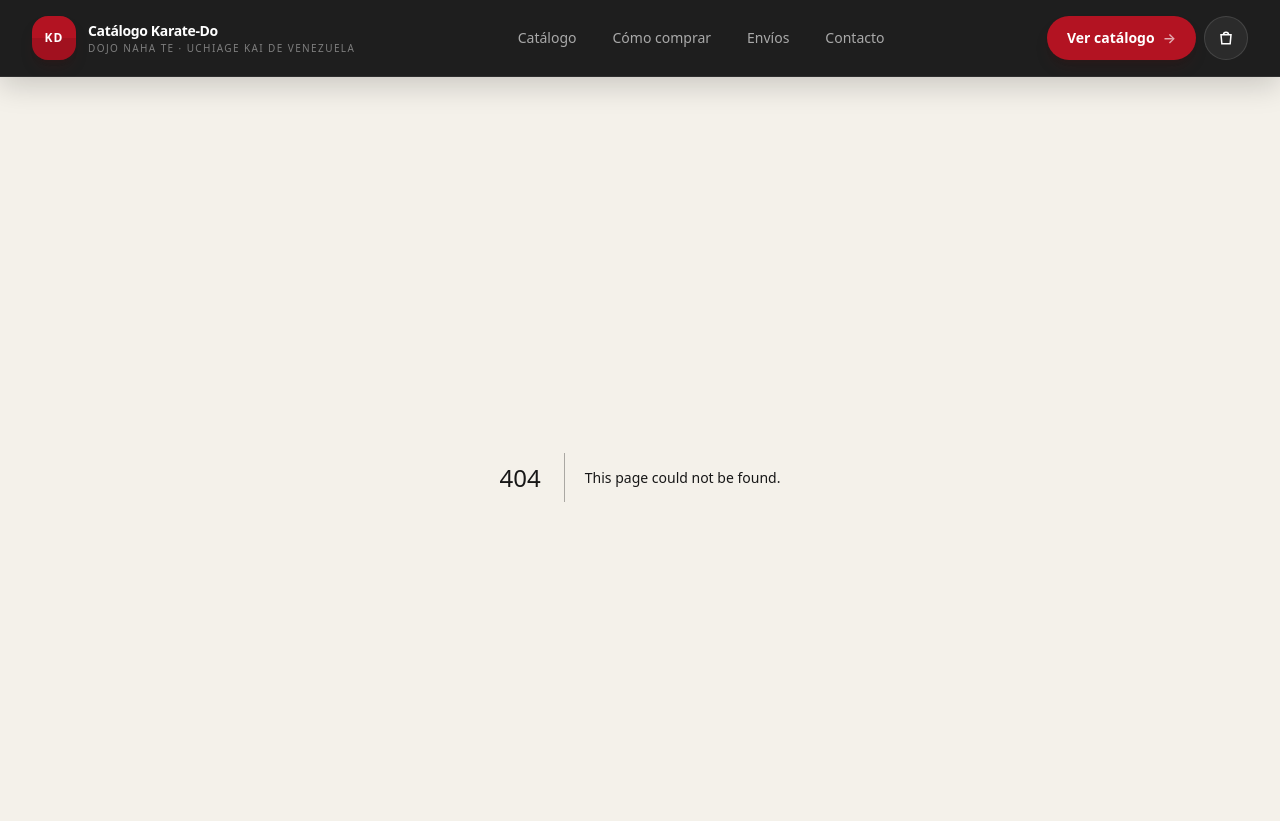
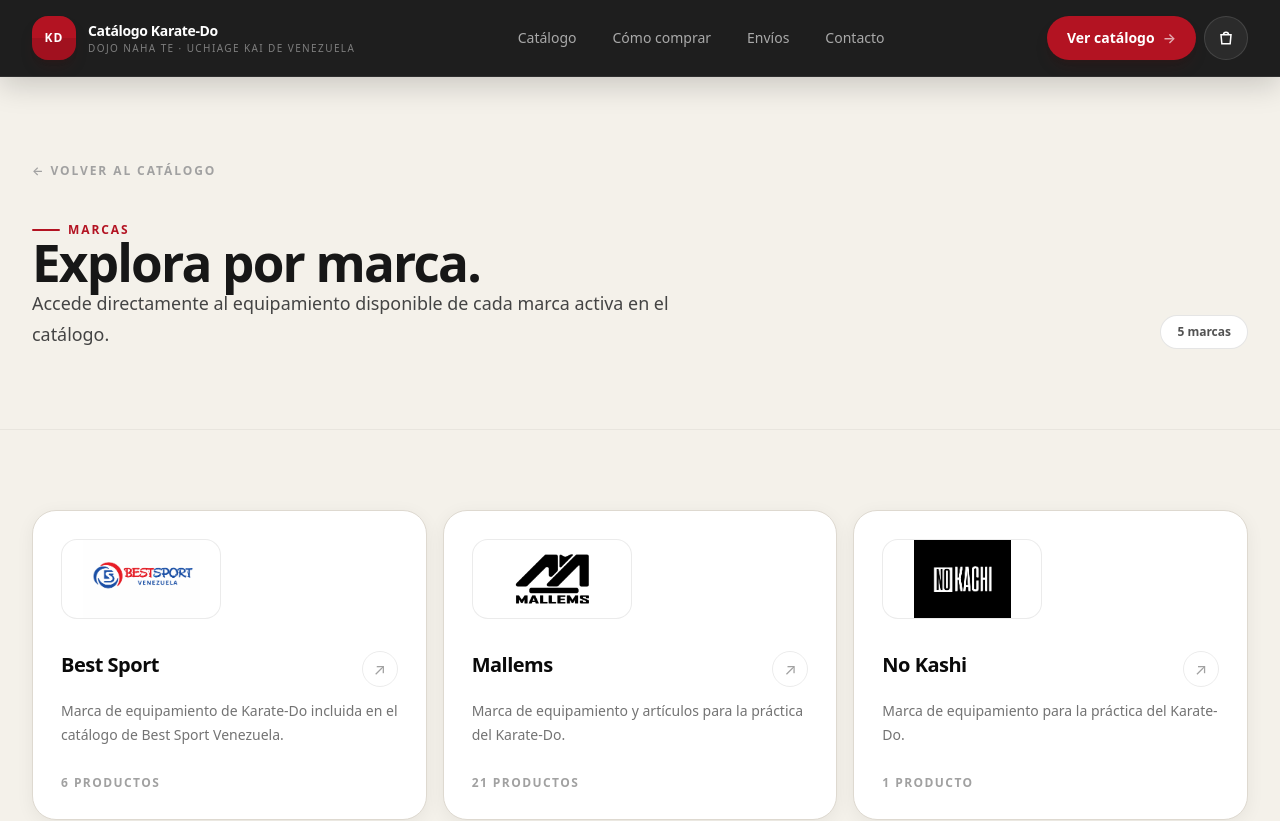
Before and after one commit to maorusohh/catalogo-karate, a Next.js app: page /marca in a window 1280 px wide. Before the commit this address had no page. Shown: the top 821 px of the page. Built offline with nearby package versions, Linux system fonts and the light colour scheme.

Commit message:
feat: add brand index route

```diff
--- /dev/null
+++ b/src/app/marca/page.tsx
@@ -0,0 +1,100 @@
+import type { Metadata } from "next";
+import Link from "next/link";
+
+import { BrandLogo } from "@/components/catalog/brand-logo";
+import { Container } from "@/components/ui/container";
+import { SectionHeading } from "@/components/ui/section-heading";
+import { Surface } from "@/components/ui/surface";
+import { getProductsByBrand } from "@/lib/catalog/scoped";
+import { catalogRepository } from "@/lib/catalog/static-repository";
+
+export const metadata: Metadata = {
+  title: "Marcas",
+  description: "Explora las marcas disponibles en el catálogo de equipamiento de Karate-Do.",
+};
+
+export default function BrandsPage() {
+  const brands = catalogRepository.getBrands();
+  const products = catalogRepository.getProducts();
+
+  return (
+    <main>
+      <section className="border-b border-black/5">
+        <Container>
+          <div className="py-14 sm:py-18 lg:py-20">
+            <Link
+              href="/catalogo"
+              className="inline-flex text-xs font-semibold tracking-[0.16em] text-neutral-400 uppercase transition-colors hover:text-neutral-950"
+            >
+              ← Volver al catálogo
+            </Link>
+
+            <div className="mt-8 flex flex-col justify-between gap-8 lg:flex-row lg:items-end">
+              <SectionHeading
+                eyebrow="Marcas"
+                title="Explora por marca."
+                description="Accede directamente al equipamiento disponible de cada marca activa en el catálogo."
+              />
+
+              <div className="shrink-0 rounded-full border border-black/10 bg-white px-4 py-2 text-xs font-semibold text-neutral-600">
+                {brands.length} {brands.length === 1 ? "marca" : "marcas"}
+              </div>
+            </div>
+          </div>
+        </Container>
+      </section>
+
+      <section className="py-12 sm:py-16 lg:py-20">
+        <Container>
+          <div className="grid gap-4 sm:grid-cols-2 lg:grid-cols-3">
+            {brands.map((brand) => {
+              const brandProducts = getProductsByBrand(products, brand.id);
+
+              return (
+                <Link key={brand.id} href={`/marca/${brand.slug}`} className="group block h-full">
+                  <Surface className="flex h-full flex-col p-6 transition-all duration-200 group-hover:-translate-y-1 group-hover:shadow-[var(--ck-shadow-md)] sm:p-7">
+                    {brand.logo ? (
+                      <BrandLogo
+                        src={brand.logo}
+                        name={brand.name}
+                        className="h-20 w-40 rounded-2xl border border-black/8"
+                        sizes="160px"
+                      />
+                    ) : (
+                      <div className="flex h-20 w-40 items-center justify-center rounded-2xl border border-black/8 bg-neutral-50 px-4 text-center text-sm font-semibold text-neutral-500">
+                        {brand.name}
+                      </div>
+                    )}
+
+                    <div className="mt-8 flex flex-1 flex-col">
+                      <div className="flex items-start justify-between gap-4">
+                        <h2 className="text-xl font-semibold tracking-tight text-neutral-950">
+                          {brand.name}
+                        </h2>
+
+                        <span
+                          aria-hidden="true"
+                          className="flex size-9 shrink-0 items-center justify-center rounded-full border border-black/8 text-neutral-400 transition-all duration-200 group-hover:border-[var(--ck-red)] group-hover:bg-[var(--ck-red)] group-hover:text-white"
+                        >
+                          ↗
+                        </span>
+                      </div>
+
+                      <p className="mt-3 line-clamp-3 text-sm leading-6 text-neutral-500">
+                        {brand.description || `Explora productos disponibles de ${brand.name}.`}
+                      </p>
+
+                      <p className="mt-auto pt-7 text-xs font-semibold tracking-[0.12em] text-neutral-400 uppercase">
+                        {brandProducts.length} {brandProducts.length === 1 ? "producto" : "productos"}
+                      </p>
+                    </div>
+                  </Surface>
+                </Link>
+              );
+            })}
+          </div>
+        </Container>
+      </section>
+    </main>
+  );
+}
```
